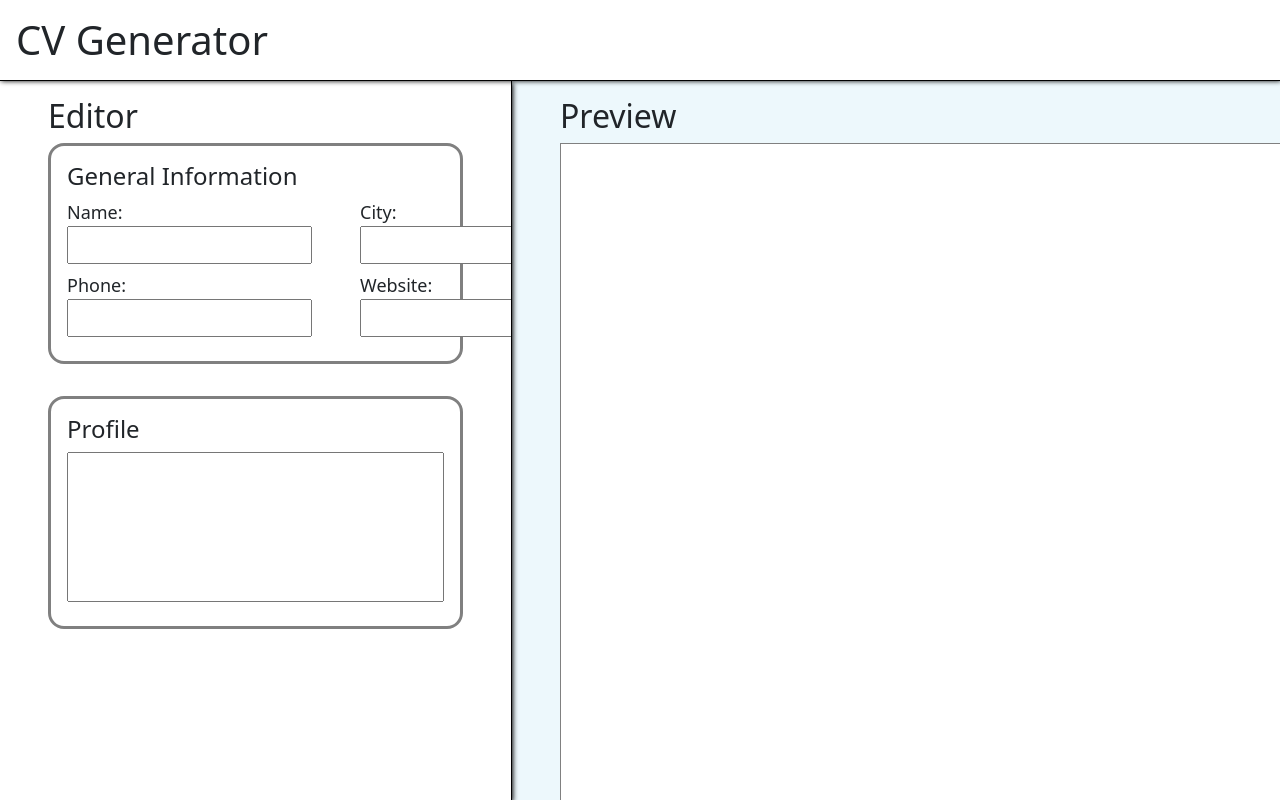
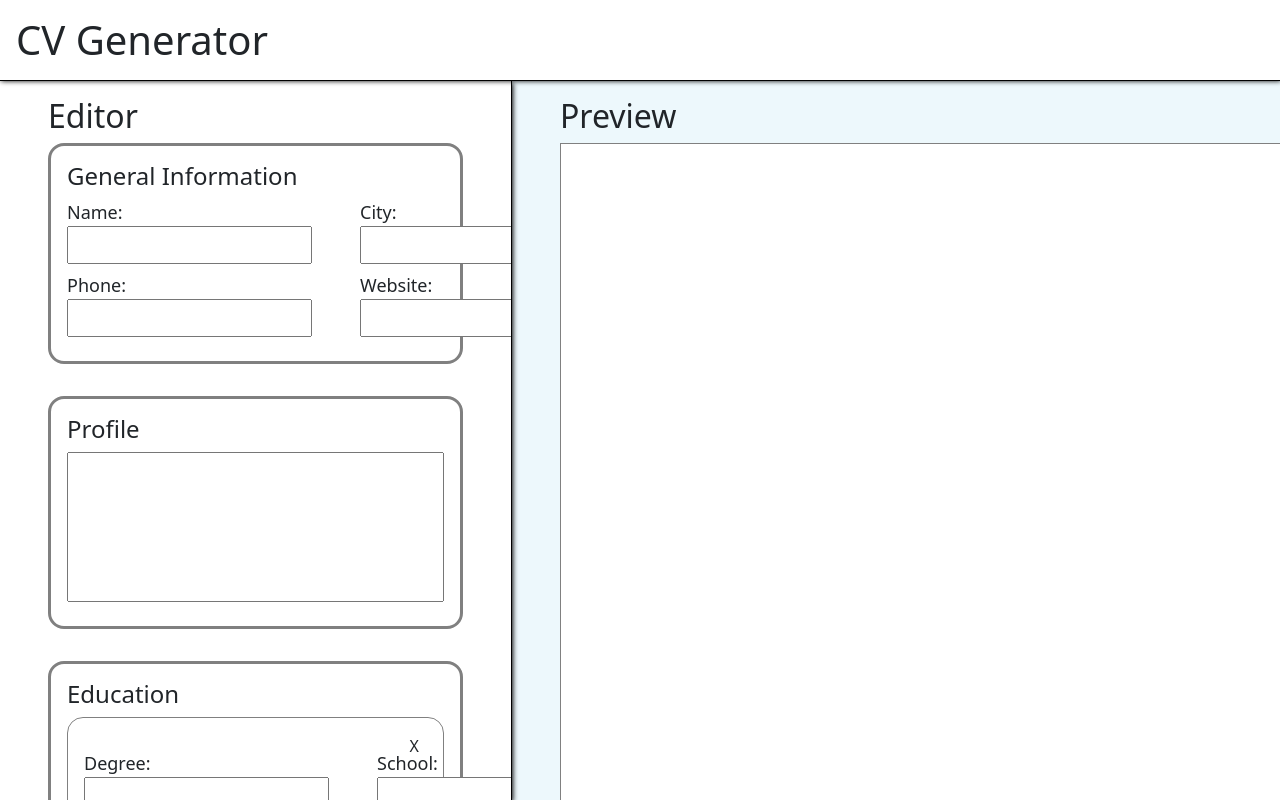
Before and after one commit to CharliePieczonka/cv-generator, a React (Vite) app: page / in a window 1280 px wide. Built offline with nearby package versions, Linux system fonts and the light colour scheme.

Commit message:
Add dynamic education section

```diff
--- a/src/CvGenerator.jsx
+++ b/src/CvGenerator.jsx
@@ -2,11 +2,36 @@ import { useState } from 'react'
 import Editor from './Editor.jsx'
 import Preview from './Preview.jsx'
 
+const createEducation = () => ({
+  id: crypto.randomUUID(),
+  degree: "",
+  school: "",
+  dateFrom: "",
+  dateTo: "",
+});
+
 function CvGenerator() {
   const [cvData, setCvData] = useState({
     general: { name: "", city: "", phone: "", website: "" },
-    profile: ""
+    profile: "",
+    education: [createEducation()],
   });
+
+  const addEducation = () => {
+    setCvData(prev => ({
+      ...prev,
+      education: [...prev.education, createEducation()],
+    }));
+  };
+
+  const deleteEducation = (id) => {
+    if(cvData.education.length > 1) {
+      setCvData(prev => ({
+        ...prev,
+        education: prev.education.filter(e => e.id !== id),
+      }));
+    }
+  };
 
   return (
     <>
@@ -17,6 +42,8 @@ function CvGenerator() {
         <Editor
           cvData={cvData}
           setCvData={setCvData}
+          addEducation={addEducation}
+          deleteEducation={deleteEducation}
         />
         <Preview cvData={cvData} />
       </div>
--- a/src/Editor.jsx
+++ b/src/Editor.jsx
@@ -2,7 +2,7 @@ import EditorSection from './EditorSection.jsx'
 import EditorBlock from './EditorBlock.jsx'
 import TextInput from './inputs/TextInput.jsx'
 
-function Editor({ cvData, setCvData }) {
+function Editor({ cvData, addEducation, deleteEducation, setCvData }) {
   return (
     <div className="editor">
       <h2>Editor</h2>
@@ -67,6 +67,81 @@ function Editor({ cvData, setCvData }) {
           </textarea>
         </EditorBlock>
       </EditorSection>
+      <EditorSection title="Education">
+        {cvData.education.map((edu) => (
+          <div key={edu.id} className="education-item">
+            <div className="education-delete-container">
+              <button
+                type="button"
+                className="btn education-delete-btn"
+                onClick={() => deleteEducation(edu.id)}
+              >
+                X
+              </button>
+            </div>
+            <EditorBlock>
+              <TextInput
+                label="Degree"
+                value={edu.degree}
+                onChange={(v) =>
+                  setCvData(prev => ({
+                    ...prev,
+                    education: prev.education.map(e =>
+                      e.id === edu.id ? { ...e, degree: v } : e
+                    )
+                  }))
+                }
+              />
+              <TextInput
+                label="School"
+                value={edu.school}
+                onChange={(v) => {
+                  setCvData(prev => ({
+                    ...prev,
+                    education: prev.education.map(e =>
+                      e.id === edu.id ? { ...e, school: v } : e
+                    )
+                  }))
+                }}
+              />
+            </EditorBlock>
+            <EditorBlock>
+              <TextInput
+                label="Start Date"
+                value={edu.dateFrom}
+                onChange={(v) => {
+                  setCvData(prev => ({
+                    ...prev,
+                    education: prev.education.map(e =>
+                      e.id === edu.id ? { ...e, dateFrom: v } : e
+                    )
+                  }))
+                }}
+              />
+              <TextInput
+                label="End Date"
+                value={edu.dateTo}
+                onChange={(v) => {
+                  setCvData(prev => ({
+                    ...prev,
+                    education: prev.education.map(e =>
+                      e.id === edu.id ? { ...e, dateTo: v } : e
+                    )
+                  }))
+                }}
+              />
+            </EditorBlock>
+          </div>
+        ))}
+
+        <button
+          type="button"
+          className="btn btn-secondary w-50 align-self-center"
+          onClick={addEducation}
+        >
+          Add Education
+        </button>
+      </EditorSection>
     </div>
   );
 }
--- a/src/Preview.jsx
+++ b/src/Preview.jsx
@@ -8,7 +8,7 @@ export default function Preview({ cvData }) {
         <h2>Preview</h2>
         <div className="document">
           <div className="document-body">
-            <div className="document-general">
+            <div className="document-general document-section">
               <p className="general-name">{cvData.general.name}</p>
               <div className="general-sub">
                 {cvData.general.city && <p><FontAwesomeIcon icon={faLocationDot} /> {cvData.general.city}</p>}
@@ -16,8 +16,24 @@ export default function Preview({ cvData }) {
                 {cvData.general.website && <p><FontAwesomeIcon icon={faComputer} /> {cvData.general.website}</p>}
               </div>
             </div>
-            <div className="document-profile">
-              {cvData.profile && <><p className="section-title">Profile</p> {cvData.profile}</>}
+            <div className="document-profile document-section">
+              {cvData.profile && <><p className="section-title">PROFILE</p> {cvData.profile}</>}
+            </div>
+            <div className="document-education document-section">
+              {cvData.education[0].degree && <p className="section-title">EDUCATION</p>}
+              {cvData.education.map((edu) => (
+                <div key={edu.id} className="education-entry">
+                  <div className="education-top">
+                    <div className="education-degree">{edu.degree}</div>
+                    <div className="education-dates">
+                      <span>{edu.dateFrom}</span>
+                      {edu.dateFrom && edu.dateTo && <span> - </span>}
+                      <span>{edu.dateTo}</span>
+                    </div>
+                  </div>
+                  <p><em>{edu.school}</em></p>
+                </div>
+              ))}
             </div>
           </div>
         </div>
--- a/src/main.jsx
+++ b/src/main.jsx
@@ -1,9 +1,8 @@
 import { StrictMode } from 'react'
 import { createRoot } from 'react-dom/client'
 import CvGenerator from './CvGenerator.jsx';
+import 'bootstrap/dist/css/bootstrap.min.css';
 import './styles.css'
-
-import 'bootstrap/dist/css/bootstrap.min.css';
 
 createRoot(document.getElementById('root')).render(
   <StrictMode>
--- a/src/styles.css
+++ b/src/styles.css
@@ -95,10 +95,6 @@ input[type="text"] {
   padding: 5em;
 }
 
-.document-general {
-  margin-bottom: 1em;
-}
-
 .general-name {
   font-size: 32px;
   text-align: center;
@@ -117,11 +113,54 @@ input[type="text"] {
   padding: 0.5em;
 }
 
+.document-section {
+    margin-bottom: 1em;
+}
+
 .section-title {
-  font-size: 24px;
-  font-weight: bold;
+  font-size: 20px;
+  font-weight: 500;
   margin-bottom: 0.5em;
   border-bottom: 1px solid black;
+}
+
+.education-item {
+  border: 1px solid grey;
+  border-radius: 1em;
+  padding: 1em;
+  margin-bottom: 1em;
+}
+
+.education-delete-container {
+  display: flex;
+  justify-content: end;
+  position:relative;
+  margin-bottom: 1em;
+}
+
+.education-delete-btn {
+  position: absolute;
+  padding: 0;
+  border: none;
+  padding-right: 0.5em;
+}
+
+.education-delete-btn:focus {
+  outline: none;
+}
+
+.education-top {
+  display: flex;
+  justify-content: space-between;
+}
+
+.education-degree {
+  font-weight: 500;
+  margin-bottom: 0;
+}
+
+.education-dates {
+  display: inline-block;
 }
 
 @media (min-width: 1400px) {
```
Also changed, not shown: src/GeneralInfoPreview.jsx (deleted, +0 -13 lines).
